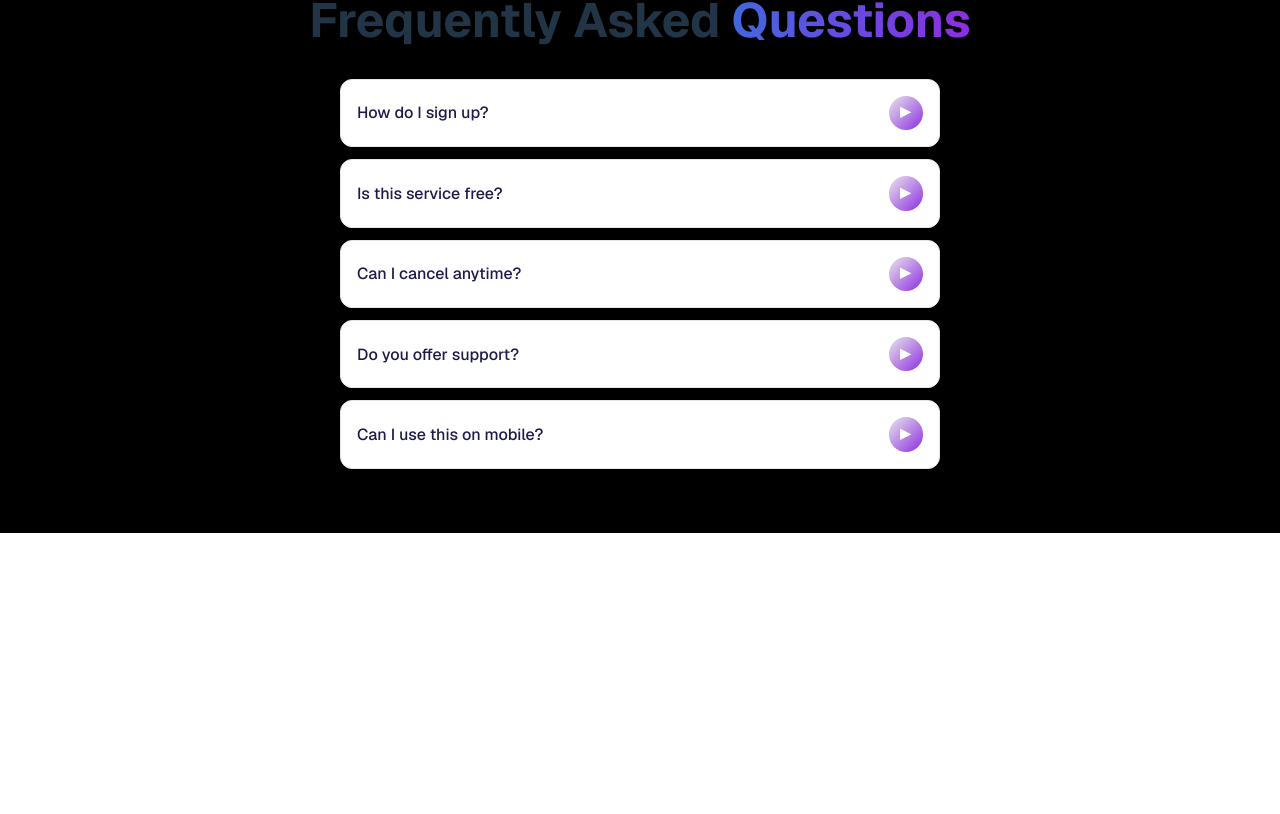
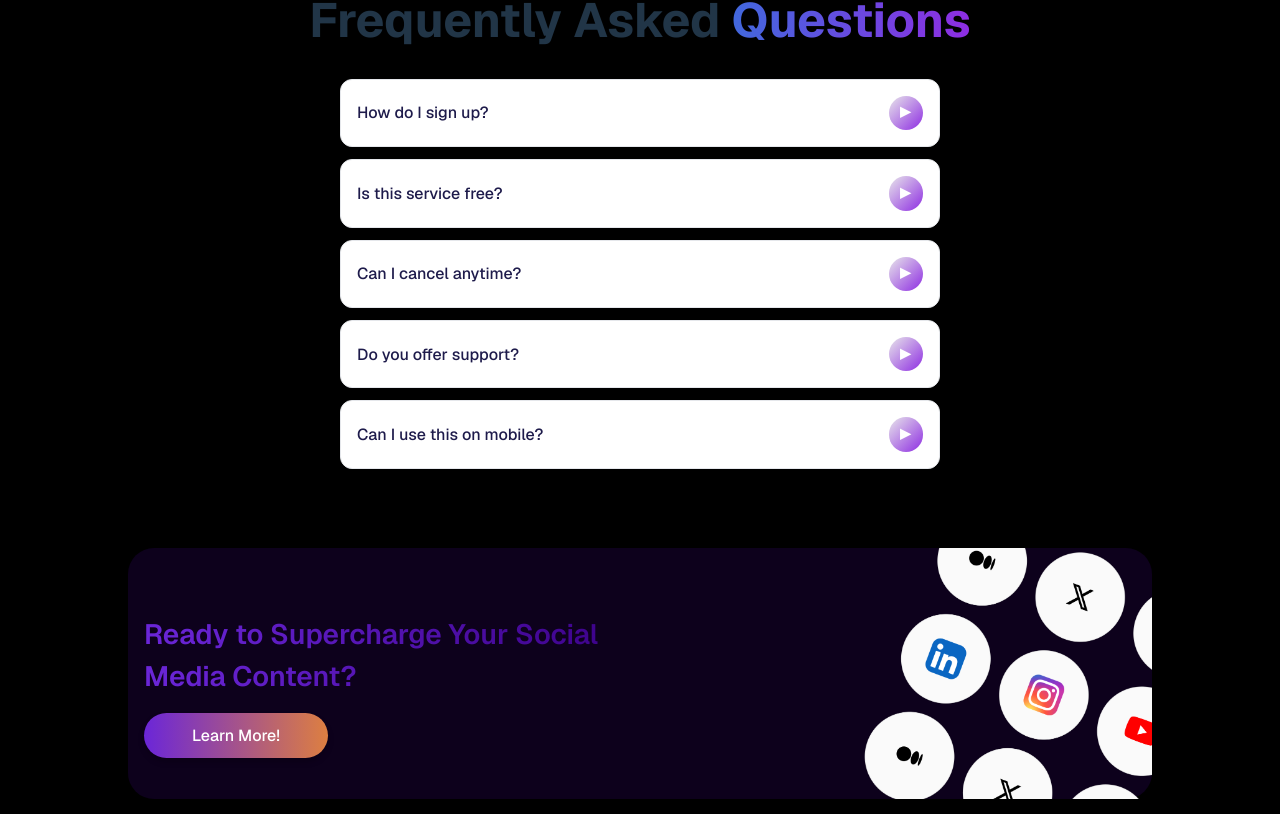
Before and after one commit to botkumar01/pod2posts, a React (Vite) app: page / in a window 1280 px wide. Shown: the part 1000-1814 px from the top of the page. Before the commit the page ends 1533 px from the top, so only its background shows below. Built offline with nearby package versions, Linux system fonts and the light colour scheme.

Commit message:
Update App.tsx adding media sec

```diff
--- a/src/App.tsx
+++ b/src/App.tsx
@@ -8,6 +8,7 @@ import audioIcon from "./assets/audio.png";
 import PodcastCard from "./components/podcastCard";
 import FeatureCard from "./components/FeatureCard";
 import FAQPage from "./Pages/FAQPage";
+import SuperchargeSection from "./Pages/SuperchargeSection/SuperchargeSection";
 
 import Footer from "./Pages/Footer";
 const App: React.FC = () => {
@@ -65,6 +66,8 @@ const App: React.FC = () => {
       </div> */}
 
         <FAQPage />
+          <SuperchargeSection />
+
 
       <Footer />
     </div>
```
